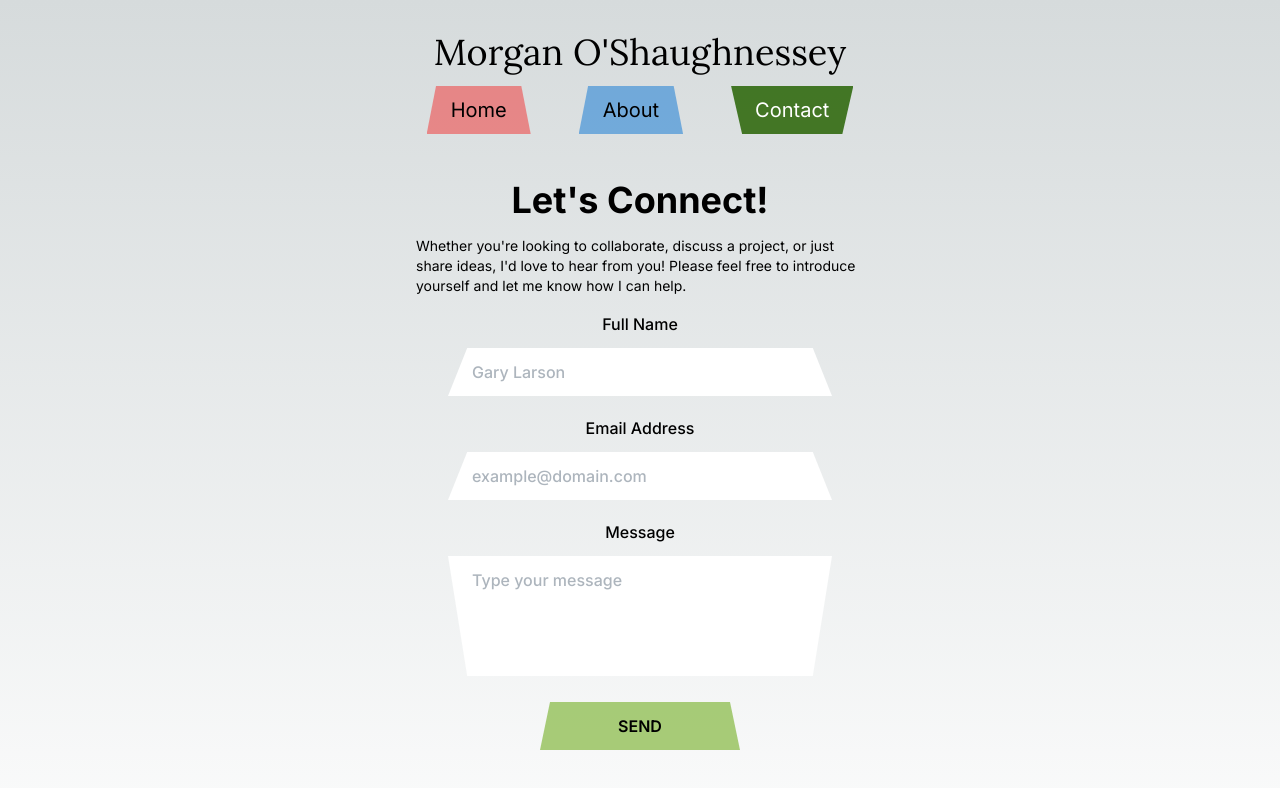
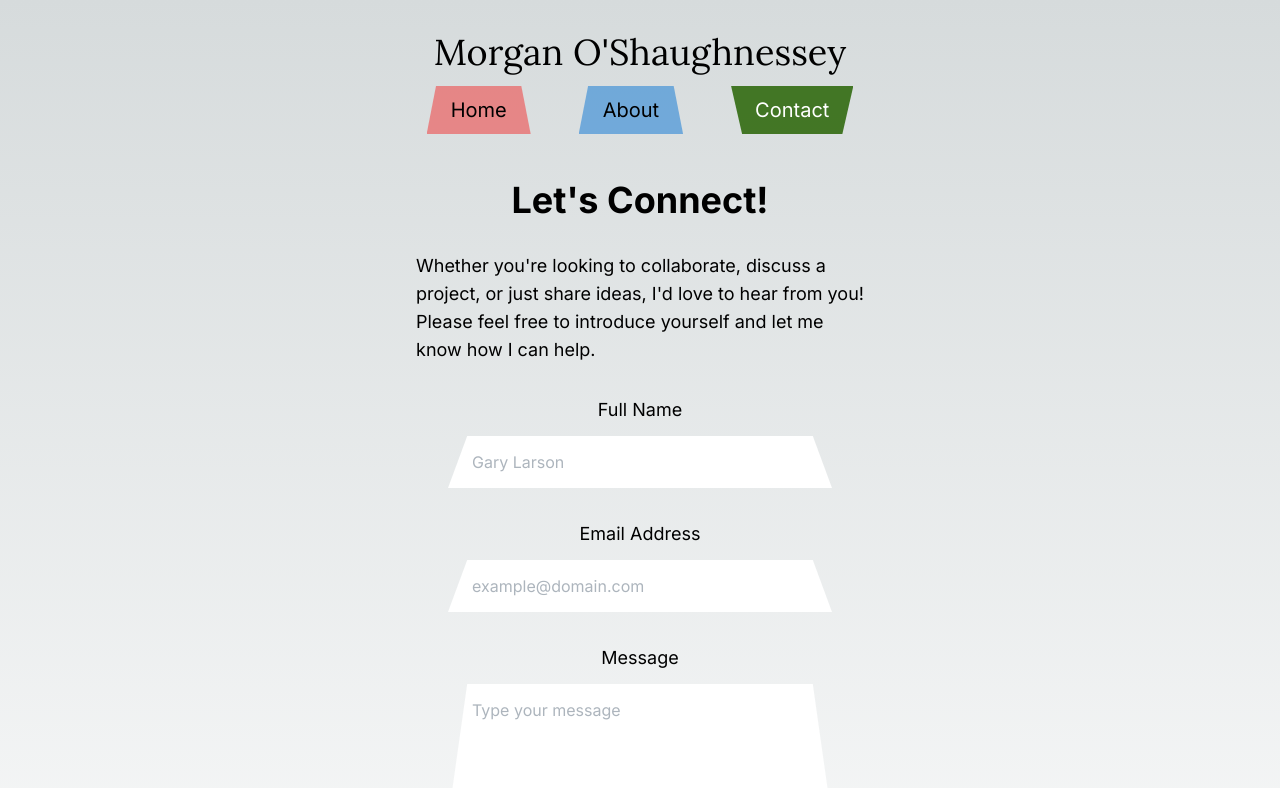
Before and after one commit to theMorganObject/tmo-portfolio, a Next.js app: page /contact in a window 1280 px wide. Shown: the top 788 px of the page. Built offline with nearby package versions, Linux system fonts and the light colour scheme.

Commit message:
adjusted contact form stylingn

```diff
--- a/src/app/contact/page.tsx
+++ b/src/app/contact/page.tsx
@@ -2,11 +2,9 @@ import ContactForm from '@/components/contact/ContactForm';
 
 export default function Contact() {
   return (
-    <section className='flex flex-col items-center justify-center w-full h-full py-6'>
-      <h1 className='text-4xl font-bold text-center mb-4'>
-        Let&apos;s Connect!
-      </h1>
-      <p className='text-sm max-w-md mb-4'>
+    <section className='flex flex-col items-center justify-center w-full h-full space-y-8 py-6 mb-8'>
+      <h1 className='text-4xl font-bold text-center'>Let&apos;s Connect!</h1>
+      <p className='text-lg max-w-md'>
         Whether you&apos;re looking to collaborate, discuss a project, or just
         share ideas, I&apos;d love to hear from you! Please feel free to
         introduce yourself and let me know how I can help.
--- a/src/components/contact/ContactForm.tsx
+++ b/src/components/contact/ContactForm.tsx
@@ -42,16 +42,16 @@ const ContactForm: FC = () => {
   return (
     <form
       onSubmit={handleSubmit(onSubmit)}
-      className='flex flex-col items-center w-full px-5'
+      className='flex flex-col items-center w-full text-lg px-5 space-y-8'
     >
-      <div className='mb-5 w-full max-w-sm mx-auto text-center'>
-        <label htmlFor='name' className='mb-3 block text-base font-medium'>
+      <div className='w-full max-w-sm mx-auto text-center'>
+        <label htmlFor='name' className='mb-3 block'>
           Full Name
         </label>
         <input
           type='text'
           placeholder='Gary Larson'
-          className={`w-full py-3 px-6 text-base font-medium
+          className={`w-full py-3 px-6
             placeholder:text-gray-5 outline-none
             focus:shadow-md text-lime-13 ${styles.trapezoid}`}
           {...register('name', { required: true })}
@@ -64,14 +64,14 @@ const ContactForm: FC = () => {
         )}
       </div>
 
-      <div className='mb-5 w-full max-w-sm mx-auto text-center'>
-        <label htmlFor='email' className='mb-3 block text-base font-medium'>
+      <div className='w-full max-w-sm mx-auto text-center'>
+        <label htmlFor='email' className='mb-3 block'>
           Email Address
         </label>
         <input
           type='email'
           placeholder='example@domain.com'
-          className={`w-full py-3 px-6 text-base font-medium placeholder:text-gray-5 outline-none focus:shadow-md text-lime-13 ${styles.trapezoid}`}
+          className={`w-full py-3 px-6 placeholder:text-gray-5 outline-none focus:shadow-md text-lime-13 ${styles.trapezoid}`}
           {...register('email', { required: true })}
           aria-invalid={errors.email ? 'true' : 'false'}
         />
@@ -82,14 +82,14 @@ const ContactForm: FC = () => {
         )}
       </div>
 
-      <div className='mb-5 w-full max-w-sm mx-auto text-center'>
-        <label htmlFor='message' className='mb-3 block text-base font-medium'>
+      <div className='w-full max-w-sm mx-auto text-center'>
+        <label htmlFor='message' className='mb-3 block'>
           Message
         </label>
         <textarea
           rows={4}
           placeholder='Type your message'
-          className={`w-full py-3 px-6 text-base font-medium placeholder:text-gray-5 outline-none focus:shadow-md text-lime-13 ${styles.inverted}`}
+          className={`w-full py-3 px-6 placeholder:text-gray-5 outline-none focus:shadow-md text-lime-13 ${styles.trapezoid}`}
           {...register('message', { required: true })}
           aria-invalid={errors.message ? 'true' : 'false'}
         ></textarea>
@@ -103,7 +103,7 @@ const ContactForm: FC = () => {
       <div className='w-full max-w-md mx-auto flex justify-center'>
         <button
           type='submit'
-          className={`py-3 px-8 text-base font-semibold outline-none transition-all ${styles.trapezoidButton}`}
+          className={`py-3 px-8 font-semibold outline-none transition-all ${styles.trapezoidButton}`}
         >
           SEND
         </button>
```
